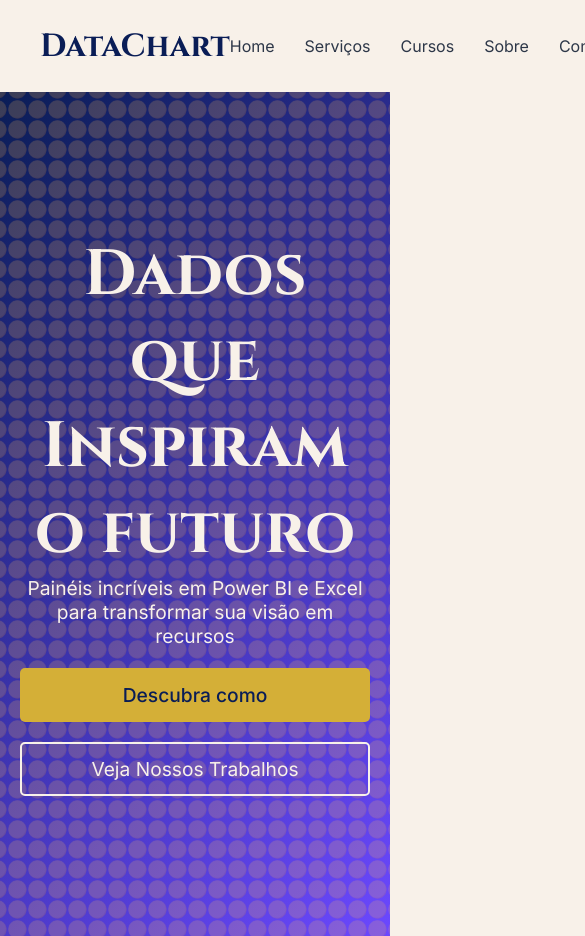
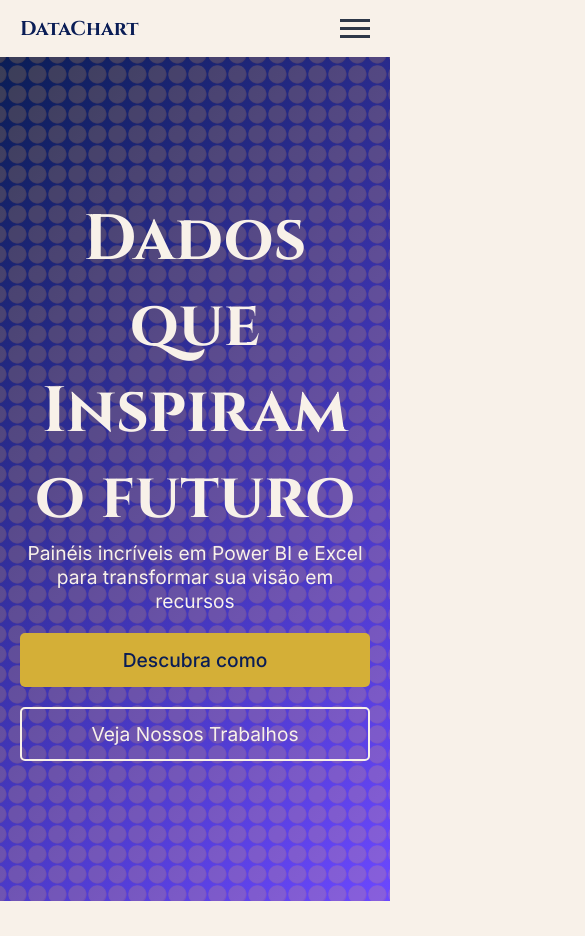
Before and after one commit to O-orion/datachart-site, an Angular app: page / in a window 390 px wide. Shown: the top 936 px of the page, 585 px wide, since content can reach past the window. After the commit the page ends 901 px from the top, so only its background shows below. Built offline with nearby package versions, Linux system fonts and the light colour scheme.

Commit message:
PUT - Ajustando responsividade no header

```diff
--- a/src/app/components/header/header.component.html
+++ b/src/app/components/header/header.component.html
@@ -1,10 +1,15 @@
-
 <header [class.scrolled]="isScrolled">
-  <div class="log">
+  <div class="logo">
     <h1>DataChart</h1>
   </div>
 
-  <nav>
+  <button class="hamburger" (click)="toggleMenu()" aria-label="Toggle menu">
+    <span></span>
+    <span></span>
+    <span></span>
+  </button>
+
+  <nav [class.active]="menuOpen">
     <a href="">Home</a>
     <a href="">Serviços</a>
     <a href="">Cursos</a>
--- a/src/app/components/header/header.component.scss
+++ b/src/app/components/header/header.component.scss
@@ -1,4 +1,4 @@
-@import '../../styled/variables';
+@import '../../styled/variables'; // Ajuste o caminho conforme necessário
 
 header {
   position: sticky;
@@ -13,15 +13,31 @@ header {
 
   &.scrolled {
     background: $pearl-white;
-    box-shadow: 0 2px 10px rgba(0,0,0,0.1);
-
+    box-shadow: 0 2px 10px rgba(0, 0, 0, 0.1);
   }
 
   .logo h1 {
     font-family: $font-title;
-    color: $pearl-white;
+    color: $cosmic-blue;
     font-size: 28px;
     margin: 0;
+  }
+
+  .hamburger {
+    display: none;
+    background: none;
+    border: none;
+    cursor: pointer;
+    flex-direction: column;
+    gap: 5px;
+    padding: 0;
+
+    span {
+      width: 30px;
+      height: 3px;
+      background: $pearl-white;
+      transition: all 0.3s ease;
+    }
   }
 
   nav {
@@ -35,7 +51,7 @@ header {
       position: relative;
 
       &:after {
-        content: "";
+        content: '';
         position: absolute;
         width: 0;
         height: 2px;
@@ -64,4 +80,65 @@ header {
       }
     }
   }
+
+  // Media Query para Responsividade
+  @media (max-width: 768px) {
+    padding: 15px 20px;
+
+    .logo h1 {
+      font-size: 24px;
+    }
+
+    .hamburger {
+      display: flex;
+      span {
+        background: $graphite-gray;
+      }
+    }
+
+    nav {
+      display: none;
+      position: absolute;
+      top: 100%;
+      left: 0;
+      width: 100%;
+      background: $pearl-white;
+      flex-direction: column;
+      padding: 20px;
+      box-shadow: 0 4px 10px rgba(0, 0, 0, 0.1);
+      transition: all 0.3s ease;
+
+      &.active {
+        display: flex;
+      }
+
+      a {
+        color: $graphite-gray;
+        font-size: 18px;
+        padding: 10px 0;
+        width: 100%;
+        text-align: center;
+
+        &:after {
+          display: none; // Remove sublinhado em mobile para simplicidade
+        }
+      }
+
+      .cta {
+        width: 100%;
+        padding: 12px;
+        font-size: 16px;
+      }
+    }
+
+    &.scrolled .hamburger span {
+      background: $graphite-gray;
+    }
+  }
+
+  @media (max-width: 480px) {
+    .logo h1 {
+      font-size: 20px;
+    }
+  }
 }
--- a/src/app/components/header/header.component.ts
+++ b/src/app/components/header/header.component.ts
@@ -8,9 +8,14 @@ import { Component, HostListener } from '@angular/core';
 })
 export class HeaderComponent {
   isScrolled = false;
+  menuOpen = false;
 
   @HostListener('window:scroll', [])
   onWindowScroll() {
     this.isScrolled = window.scrollY > 50;
   }
+
+  toggleMenu() {
+    this.menuOpen = !this.menuOpen;
+  }
 }
```
